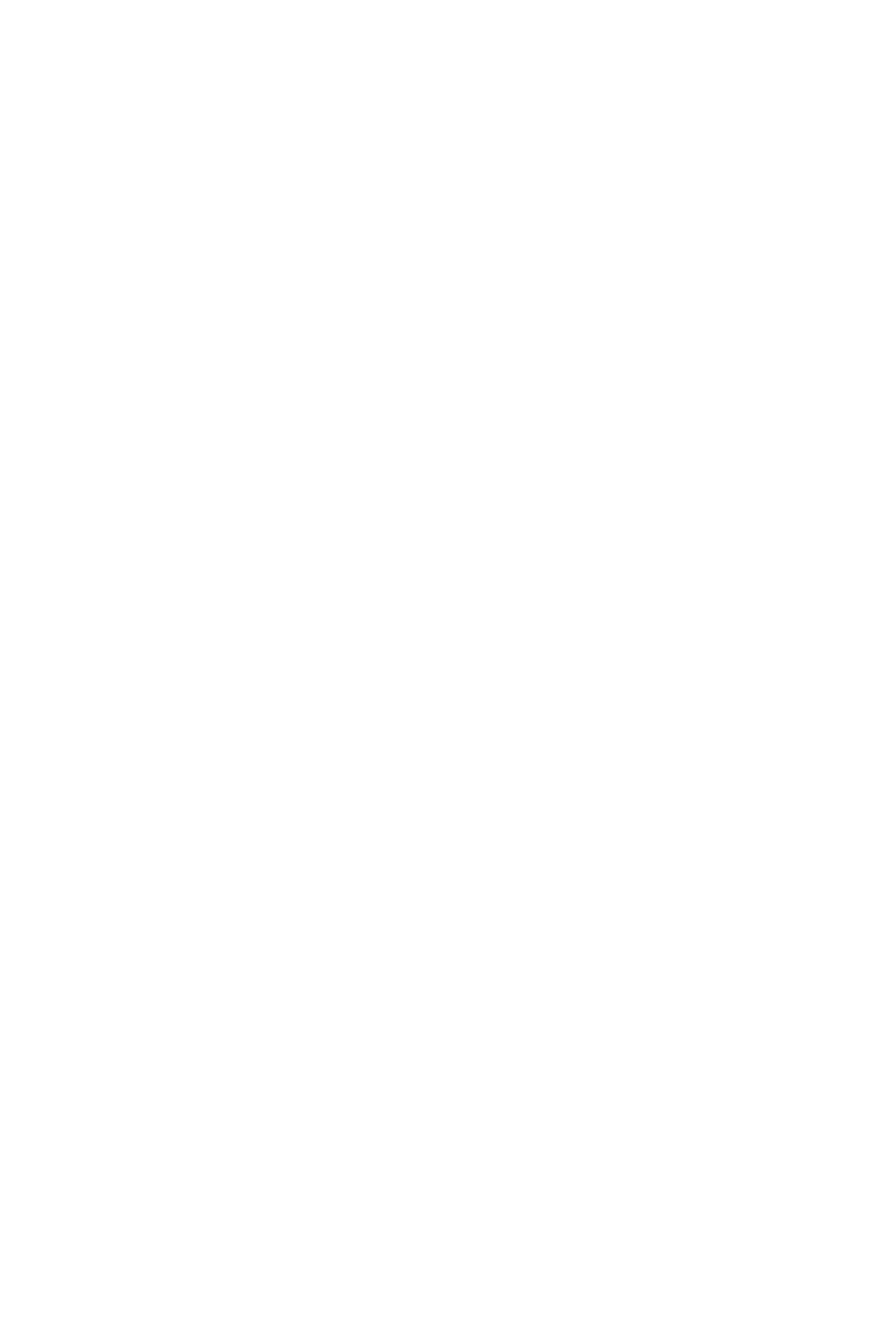
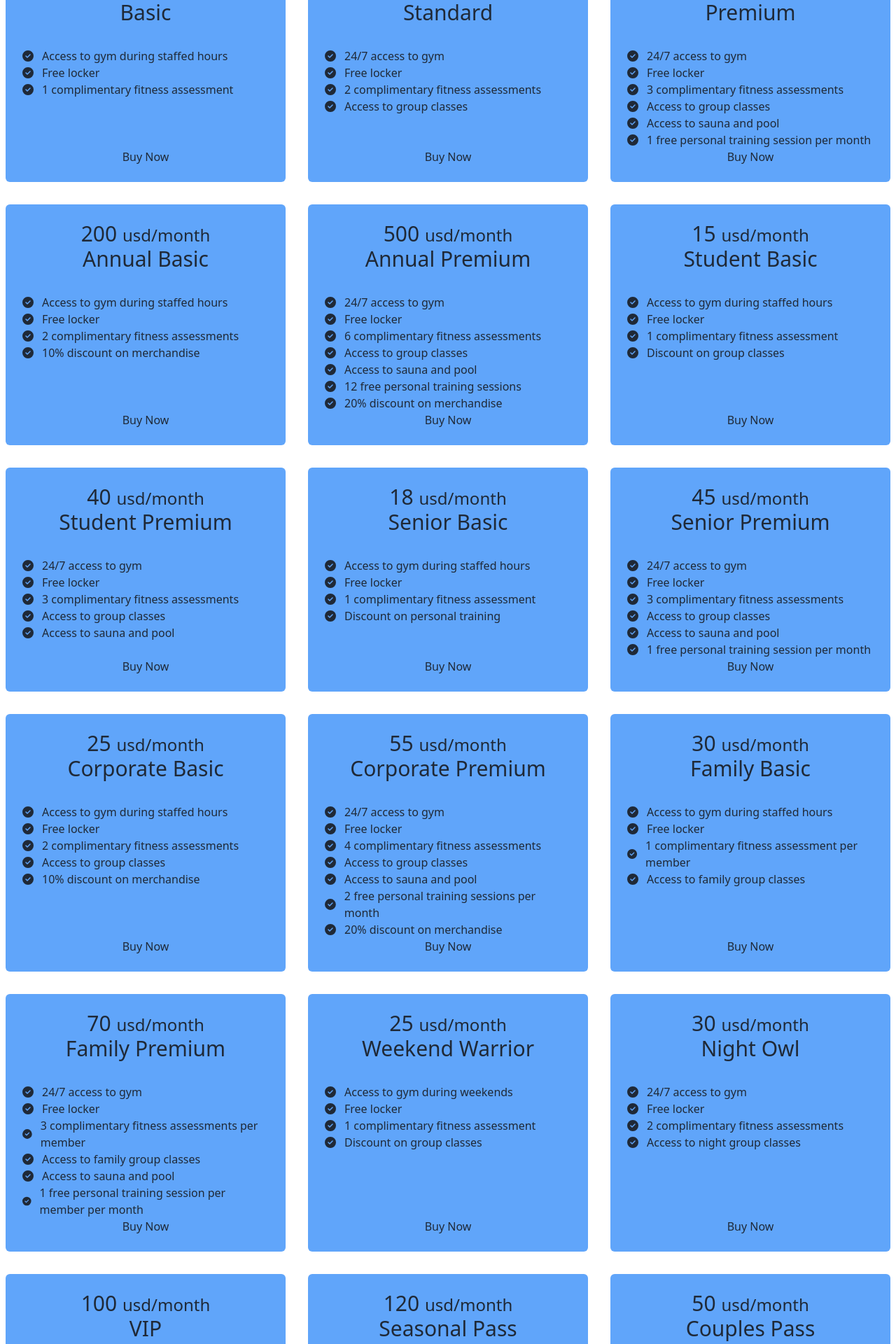
Before and after one commit to ahsan-62/price-options, a React (Vite) app: page / in a window 1280 px wide. Shown: the part 140-2060 px from the top of the page at 70% size. Before the commit the page ends 800 px from the top, so only its background shows below. Built offline with nearby package versions, Linux system fonts and the light colour scheme.

Commit message:
grid style

```diff
--- /dev/null
+++ b/public/pricing.json
@@ -0,0 +1,242 @@
+[
+  {
+    "id": 1,
+    "plan": "Basic",
+    "price": 20,
+    "features": [
+      "Access to gym during staffed hours",
+      "Free locker",
+      "1 complimentary fitness assessment"
+    ]
+  },
+  {
+    "id": 2,
+    "plan": "Standard",
+    "price": 35,
+    "features": [
+      "24/7 access to gym",
+      "Free locker",
+      "2 complimentary fitness assessments",
+      "Access to group classes"
+    ]
+  },
+  {
+    "id": 3,
+    "plan": "Premium",
+    "price": 50,
+    "features": [
+      "24/7 access to gym",
+      "Free locker",
+      "3 complimentary fitness assessments",
+      "Access to group classes",
+      "Access to sauna and pool",
+      "1 free personal training session per month"
+    ]
+  },
+  {
+    "id": 4,
+    "plan": "Annual Basic",
+    "price": 200,
+    "features": [
+      "Access to gym during staffed hours",
+      "Free locker",
+      "2 complimentary fitness assessments",
+      "10% discount on merchandise"
+    ]
+  },
+  {
+    "id": 5,
+    "plan": "Annual Premium",
+    "price": 500,
+    "features": [
+      "24/7 access to gym",
+      "Free locker",
+      "6 complimentary fitness assessments",
+      "Access to group classes",
+      "Access to sauna and pool",
+      "12 free personal training sessions",
+      "20% discount on merchandise"
+    ]
+  },
+  {
+    "id": 6,
+    "plan": "Student Basic",
+    "price": 15,
+    "features": [
+      "Access to gym during staffed hours",
+      "Free locker",
+      "1 complimentary fitness assessment",
+      "Discount on group classes"
+    ]
+  },
+  {
+    "id": 7,
+    "plan": "Student Premium",
+    "price": 40,
+    "features": [
+      "24/7 access to gym",
+      "Free locker",
+      "3 complimentary fitness assessments",
+      "Access to group classes",
+      "Access to sauna and pool"
+    ]
+  },
+  {
+    "id": 8,
+    "plan": "Senior Basic",
+    "price": 18,
+    "features": [
+      "Access to gym during staffed hours",
+      "Free locker",
+      "1 complimentary fitness assessment",
+      "Discount on personal training"
+    ]
+  },
+  {
+    "id": 9,
+    "plan": "Senior Premium",
+    "price": 45,
+    "features": [
+      "24/7 access to gym",
+      "Free locker",
+      "3 complimentary fitness assessments",
+      "Access to group classes",
+      "Access to sauna and pool",
+      "1 free personal training session per month"
+    ]
+  },
+  {
+    "id": 10,
+    "plan": "Corporate Basic",
+    "price": 25,
+    "features": [
+      "Access to gym during staffed hours",
+      "Free locker",
+      "2 complimentary fitness assessments",
+      "Access to group classes",
+      "10% discount on merchandise"
+    ]
+  },
+  {
+    "id": 11,
+    "plan": "Corporate Premium",
+    "price": 55,
+    "features": [
+      "24/7 access to gym",
+      "Free locker",
+      "4 complimentary fitness assessments",
+      "Access to group classes",
+      "Access to sauna and pool",
+      "2 free personal training sessions per month",
+      "20% discount on merchandise"
+    ]
+  },
+  {
+    "id": 12,
+    "plan": "Family Basic",
+    "price": 30,
+    "features": [
+      "Access to gym during staffed hours",
+      "Free locker",
+      "1 complimentary fitness assessment per member",
+      "Access to family group classes"
+    ]
+  },
+  {
+    "id": 13,
+    "plan": "Family Premium",
+    "price": 70,
+    "features": [
+      "24/7 access to gym",
+      "Free locker",
+      "3 complimentary fitness assessments per member",
+      "Access to family group classes",
+      "Access to sauna and pool",
+      "1 free personal training session per member per month"
+    ]
+  },
+  {
+    "id": 14,
+    "plan": "Weekend Warrior",
+    "price": 25,
+    "features": [
+      "Access to gym during weekends",
+      "Free locker",
+      "1 complimentary fitness assessment",
+      "Discount on group classes"
+    ]
+  },
+  {
+    "id": 15,
+    "plan": "Night Owl",
+    "price": 30,
+    "features": [
+      "24/7 access to gym",
+      "Free locker",
+      "2 complimentary fitness assessments",
+      "Access to night group classes"
+    ]
+  },
+  {
+    "id": 16,
+    "plan": "VIP",
+    "price": 100,
+    "features": [
+      "24/7 access to gym",
+      "Private locker",
+      "5 complimentary fitness assessments",
+      "Access to VIP group classes",
+      "Access to sauna and pool",
+      "4 free personal training sessions per month",
+      "30% discount on merchandise",
+      "Access to VIP lounge"
+    ]
+  },
+  {
+    "id": 17,
+    "plan": "Seasonal Pass",
+    "price": 120,
+    "features": [
+      "Access to gym during staffed hours",
+      "Free locker",
+      "1 complimentary fitness assessment",
+      "Access to seasonal group classes",
+      "10% discount on merchandise"
+    ]
+  },
+  {
+    "id": 18,
+    "plan": "Couples Pass",
+    "price": 50,
+    "features": [
+      "24/7 access to gym",
+      "Free locker",
+      "2 complimentary fitness assessments per person",
+      "Access to couples group classes",
+      "Access to sauna and pool"
+    ]
+  },
+  {
+    "id": 19,
+    "plan": "Monthly Flex",
+    "price": 40,
+    "features": [
+      "Flexible access to gym",
+      "Free locker",
+      "2 complimentary fitness assessments",
+      "Access to flexible group classes"
+    ]
+  },
+  {
+    "id": 20,
+    "plan": "Yearly Flex",
+    "price": 400,
+    "features": [
+      "Flexible access to gym",
+      "Free locker",
+      "6 complimentary fitness assessments",
+      "Access to flexible group classes",
+      "15% discount on merchandise"
+    ]
+  }
+]
--- a/src/App.jsx
+++ b/src/App.jsx
@@ -1,6 +1,7 @@
 
 import './App.css'
 import Navbar from './components/Navbar/Navbar'
+import Prices from './components/Prices/Prices'
 // import DaisyNav from './components/DaisyNav/DaisyNav'
 
 function App() {
@@ -10,6 +11,9 @@ function App() {
     <>
     {/* <DaisyNav></DaisyNav> */}
     <Navbar></Navbar>
+    <main>
+      <Prices></Prices>
+    </main>
     </>
   )
 }
--- /dev/null
+++ b/src/components/Feature/Feature.jsx
@@ -0,0 +1,15 @@
+import { FaCircleCheck } from "react-icons/fa6";
+import PropTypes from 'prop-types';
+const Feature = ({feature}) => {
+    return (
+        <div className="flex items-center gap-3">
+           <FaCircleCheck></FaCircleCheck>
+            <p>{feature}</p>
+        </div>
+    );
+};
+
+Feature.propTypes={
+    feature:PropTypes.string.isRequired
+}
+export default Feature;
--- /dev/null
+++ b/src/components/Price/Price.jsx
@@ -0,0 +1,33 @@
+
+import PropTypes from 'prop-types';
+
+import Feature from '../Feature/Feature';
+
+const Price = ({coursePrice}) => {
+
+    console.log(coursePrice);
+    const {plan,price,features}=coursePrice;
+
+
+    return (
+        <div className='flex flex-col p-6 m-2 bg-blue-400 rounded-md'>
+            <h2 className='text-2xl text-center '>
+            <span className='text-3xl text-center'>{price} </span>
+            <span>usd/month</span>
+            </h2>
+            <h4 className='text-3xl text-center'>{plan}</h4>
+            <div className='flex-grow mt-8'>
+            {
+                features.map((feature,idx)=> <Feature key={idx} feature={feature}s></Feature>)
+            }
+
+            </div>
+            <button type='button'>Buy Now</button>
+        </div>
+    );
+};
+
+Price.propTypes={
+    coursePrice:PropTypes.object.isRequired
+}
+export default Price;
--- /dev/null
+++ b/src/components/Prices/Prices.jsx
@@ -0,0 +1,25 @@
+import { useEffect } from 'react';
+import { useState } from 'react';
+import Price from '../Price/Price';
+
+
+const Prices = () => {
+
+    const [prices,setPrices]=useState([]);
+    useEffect(()=>{
+        fetch("pricing.json")
+        .then(res=>res.json())
+        .then(data=>setPrices(data))
+    })
+    return (
+        <div className='grid grid-cols-1 gap-4 md:grid-cols-3 '>
+
+            {
+                prices.map(coursePrice=><Price coursePrice={coursePrice} key={coursePrice.id} ></Price>)
+            }
+
+        </div>
+    );
+};
+
+export default Prices;
```
